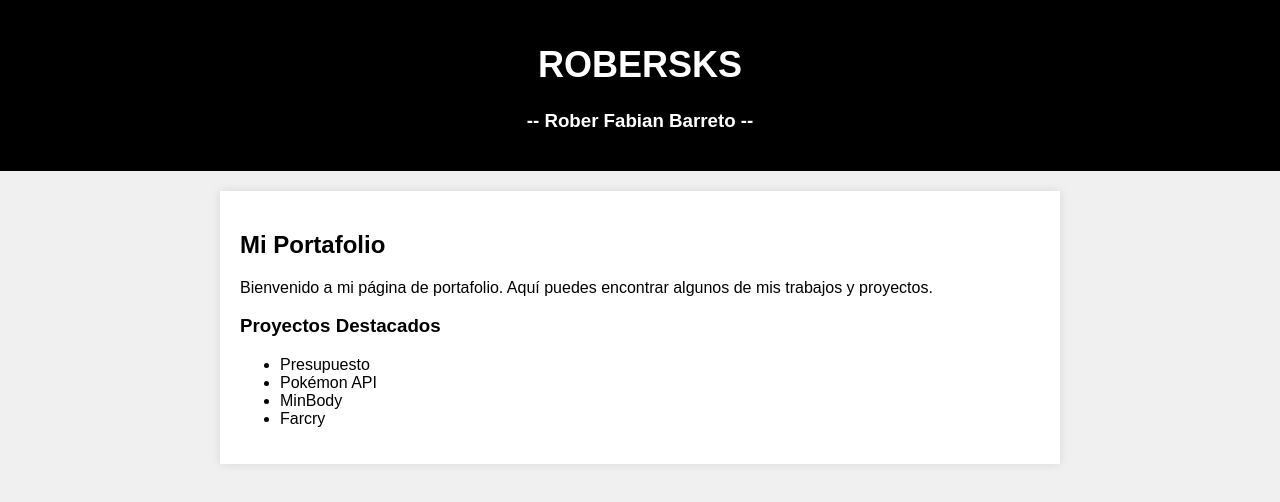
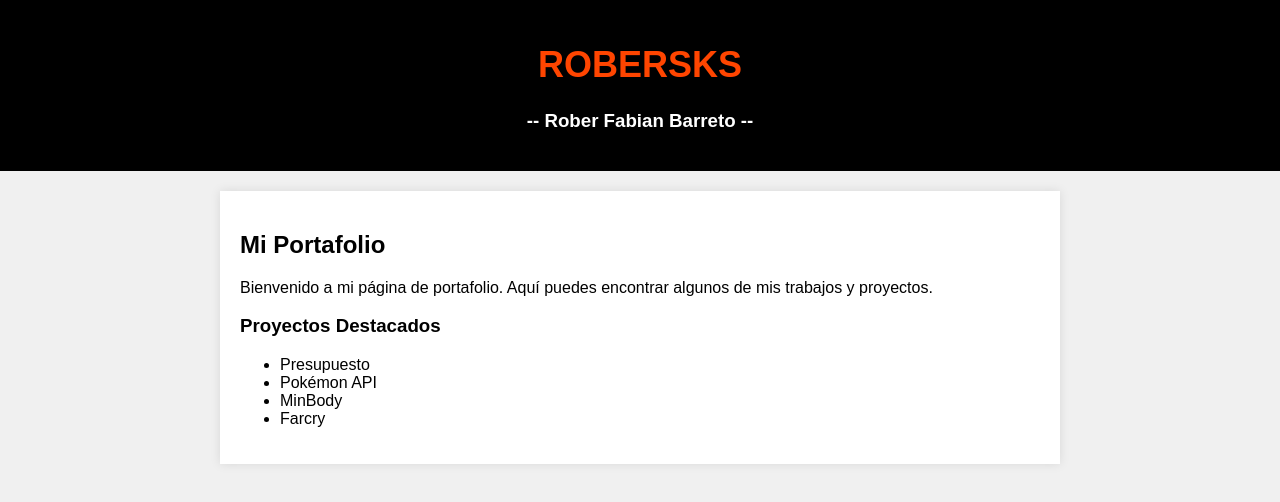
Before and after one commit to robersks/Portafolio, a plain HTML site: page index.html in a window 1280 px wide. Drawn offline with Linux system fonts and the light colour scheme.

Commit message:
style: :lipstick: cambiar color al titulo y hover

```diff
--- a/index.html
+++ b/index.html
@@ -37,15 +37,19 @@
             text-decoration: none; /* Esto quita el subrayado de los enlaces */
         }
 
-        a:hover{
+        .titulo{
             color: orangered;
+        }
+
+        .titulo:hover{
+            color: rgb(8, 149, 29);
         }
     </style>
 </head>
 
 <body>
     <header>
-        <a href="#" ><h1>ROBERSKS</h1></a>
+        <a href="#" ><h1 class="titulo">ROBERSKS</h1></a>
         <h3>-- Rober Fabian Barreto --</h3>
     </header>
     <div class="container">
```
